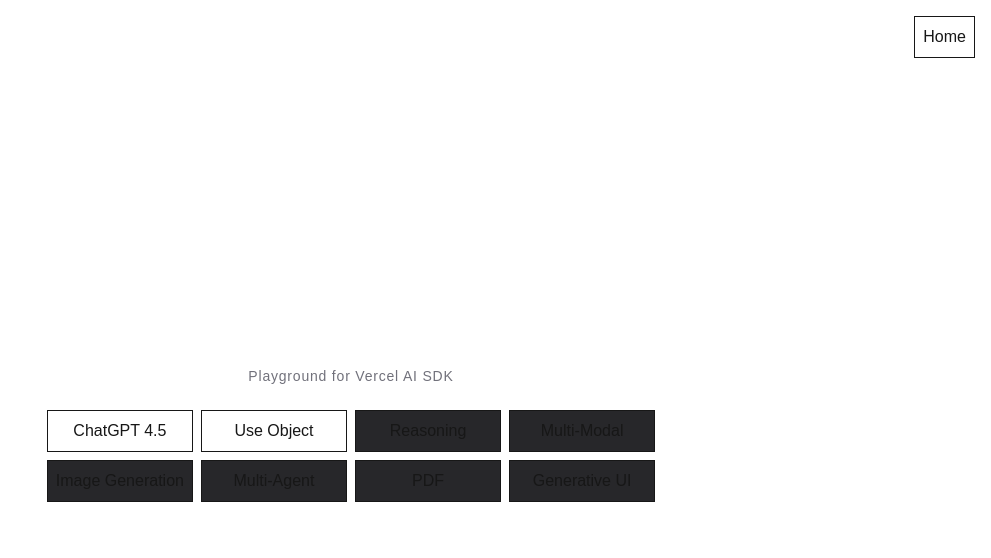
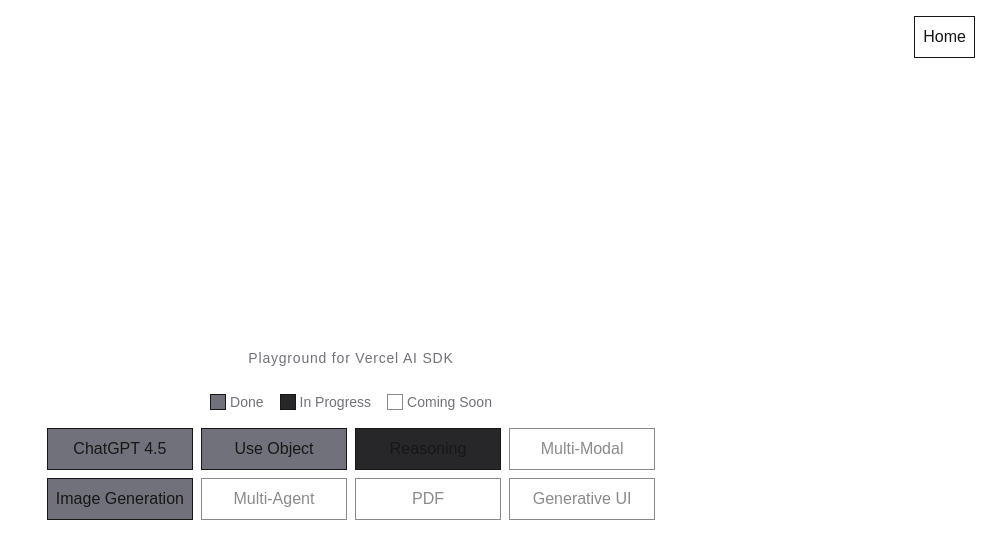
Before and after one commit to itkla/Buddy, a Next.js app: page / in a window 1280 px wide. Shown: the top 558 px of the page, without its empty margins (289-1280 px from the left). Built offline with nearby package versions, Linux system fonts and the light colour scheme.

Commit message:
style(home): add legend in top page

```diff
--- a/src/app/generateImage/page.tsx
+++ b/src/app/generateImage/page.tsx
@@ -6,7 +6,7 @@
 
 const title = "Image Generation";
 const description =
-  "Image Generation is a powerful AI model that can be used to generate images. Image Generation doesn't support model: openai.response() yet.";
+  "Use tool invocation to generate images, and save them locally.";
 
 export default function Page() {
   const {
--- a/src/app/page.tsx
+++ b/src/app/page.tsx
@@ -28,7 +28,7 @@
   {
     name: "Image Generation",
     href: "/generateImage",
-    status: "coming soon",
+    status: "done",
   },
   {
     name: "Multi-Agent",
@@ -50,13 +50,40 @@
 export default function Home() {
   return (
     <div className="flex flex-col items-center justify-center h-screen w-screen">
+      {/* Title */}
       <div className="flex flex-col items-center justify-center gap-2 mb-6 tracking-wider">
         <h1 className="text-4xl md:text-6xl font-bold text-white">Hello, AI!</h1>
         <h2 className="text-sm md:text-md font-normal text-zinc-500">Playground for Vercel AI SDK</h2>
       </div>
+
+      {/* Legend */}
+      <div className="flex items-center justify-center gap-4 mb-4">
+        <div data-status="done" className="flex items-center gap-1">
+          <div className="size-4 border bg-zinc-500"></div>
+          <h6 className="text-sm text-zinc-500">Done</h6>
+        </div>
+        <div data-status="in progress" className="flex items-center gap-1">
+          <div className="size-4 border bg-zinc-800"></div>
+          <h6 className="text-sm text-zinc-500">In Progress</h6>
+        </div>
+        <div data-status="coming soon" className="flex items-center gap-1">
+          <div className="size-4 border opacity-50"></div>
+          <h6 className="text-sm text-zinc-500">Coming Soon</h6>
+        </div>
+      </div>
+
+      {/* Feature List */}
       <div className="grid grid-cols-2 md:grid-cols-4 items-center justify-center gap-2">
         {featureList.map((feature) => (
-          <Link href={feature.href} key={feature.name} title={feature.status} className={`border p-2 text-center hover:bg-zinc-700 ${feature.status === "done" ? "" : "bg-zinc-800"}`}>
+          <Link
+            href={feature.href}
+            key={feature.name}
+            title={feature.status}
+            data-status={feature.status}
+            className={`border p-2 text-center hover:brightness-120
+            ${feature.status === "coming soon" ? "opacity-50 pointer-events-none"
+            : feature.status === "in progress" ? "bg-zinc-800"
+            : "bg-zinc-500"}`}>
             {feature.name}
           </Link>
         ))}
```
